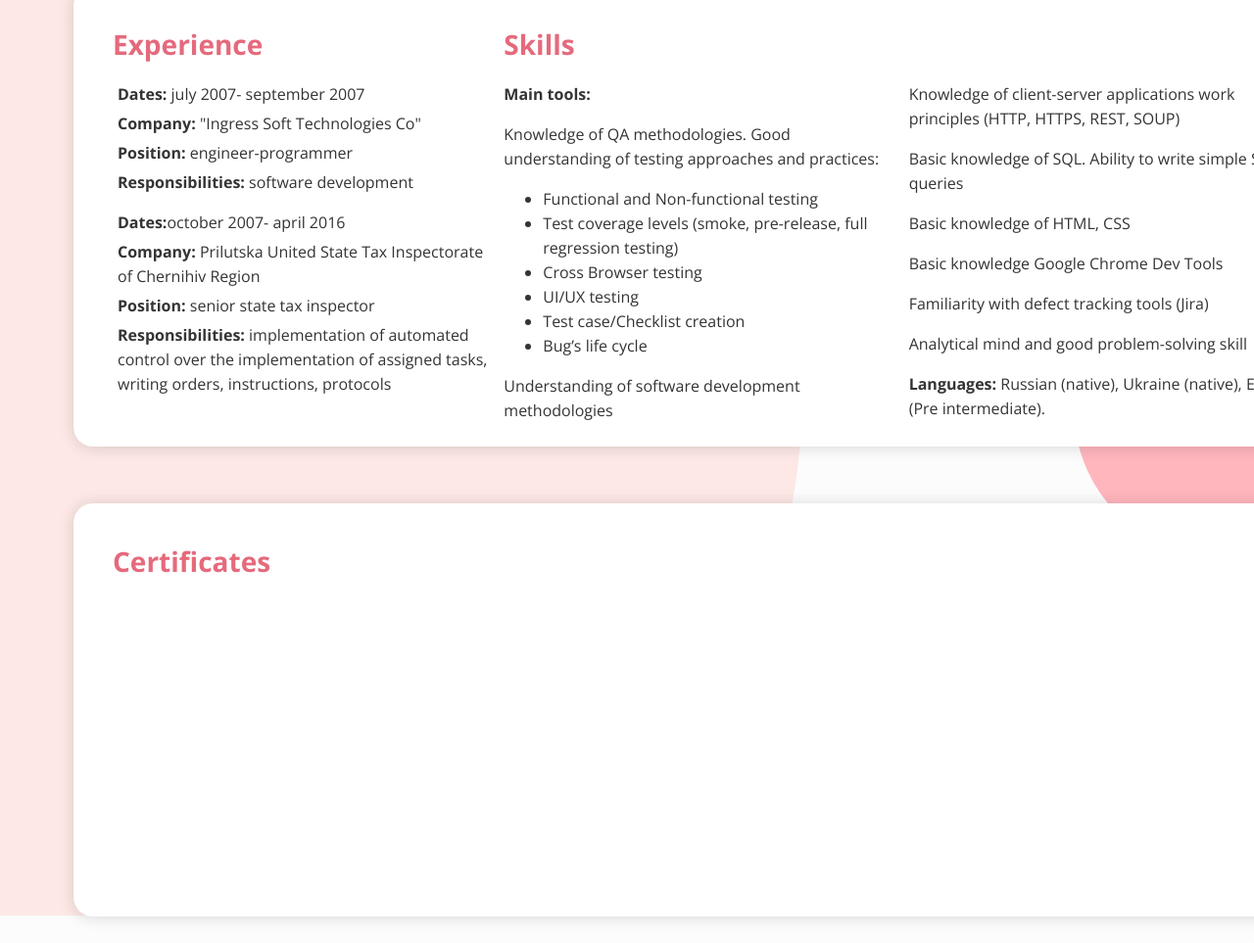
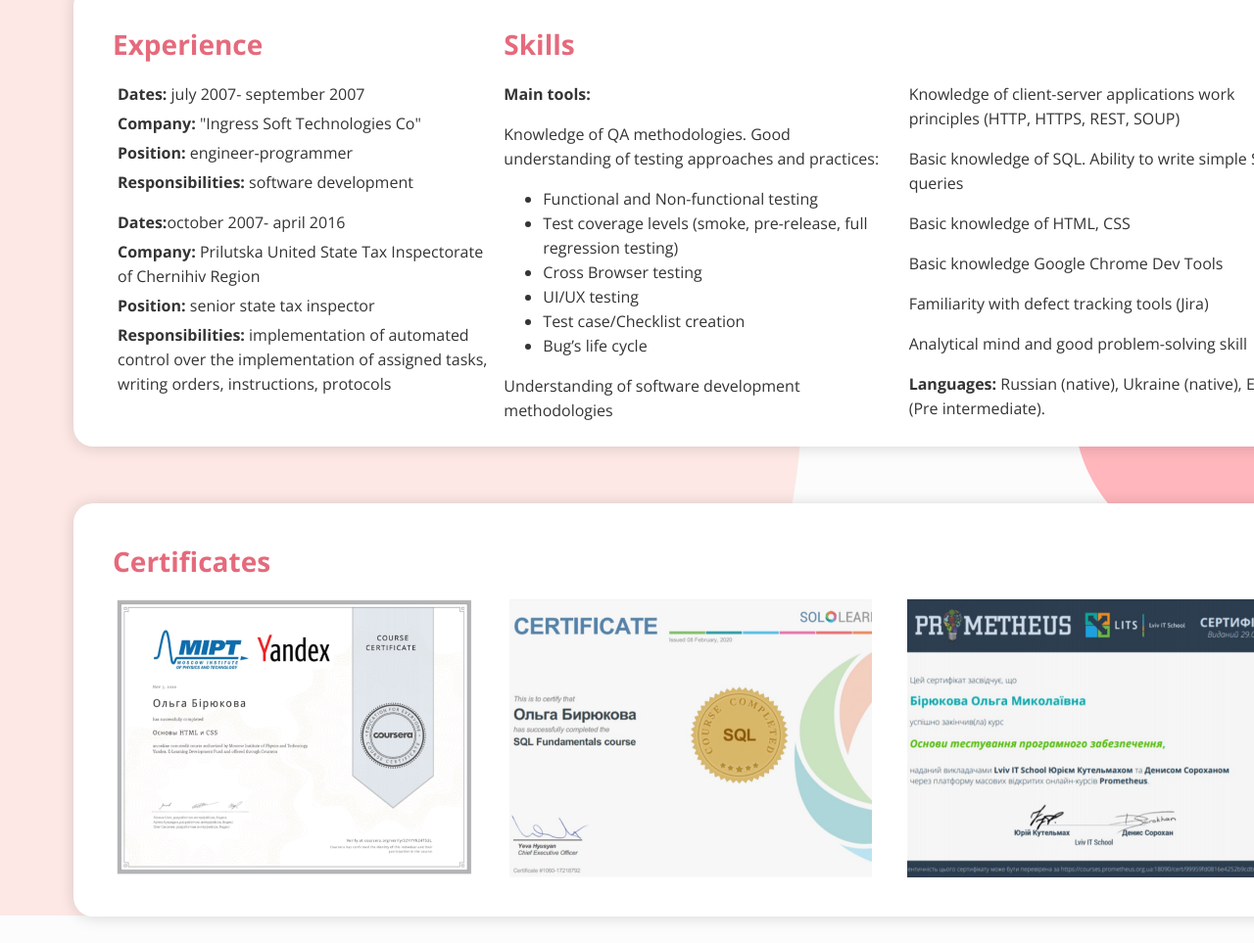
Before and after one commit to BulavkaOlua/BulavkaOlua.github.io, a plain HTML site: page index.html in a window 1280 px wide. Shown: the part 536-1499 px from the top of the page at 98% size. Drawn offline with nearby package versions, Linux system fonts and the light colour scheme.

Commit message:
Update index.html

```diff
--- a/index.html
+++ b/index.html
@@ -12,7 +12,7 @@
                 <header>
                     <div class="header__items">
                         <div class="header_foto">
-                            <img src="img/photo.png" alt="">
+                            <img src="photo.png" alt="">
                         </div>
                         <div class="header_text">
                             <div class="header_text_FIO">
@@ -88,13 +88,13 @@
                    <div class="info_title">Certificates</div>
                    <div class="cert_img">
                         <div class="imgC1">
-                            <img src="img/Mask Group.png" alt="">
+                            <img src="Mask Group.png" alt="">
                         </div>
                         <div class="imgC2">
-                            <img src="img/Mask Group-1.png" alt="">
+                            <img src="Mask Group-1.png" alt="">
                         </div>
                         <div class="imgC3">
-                            <img src="img/Mask Group-2.png" alt="">
+                            <img src="Mask Group-2.png" alt="">
                         </div>
                    </div><!--cert_img-->
                 </div><!--Certificates-->
```
